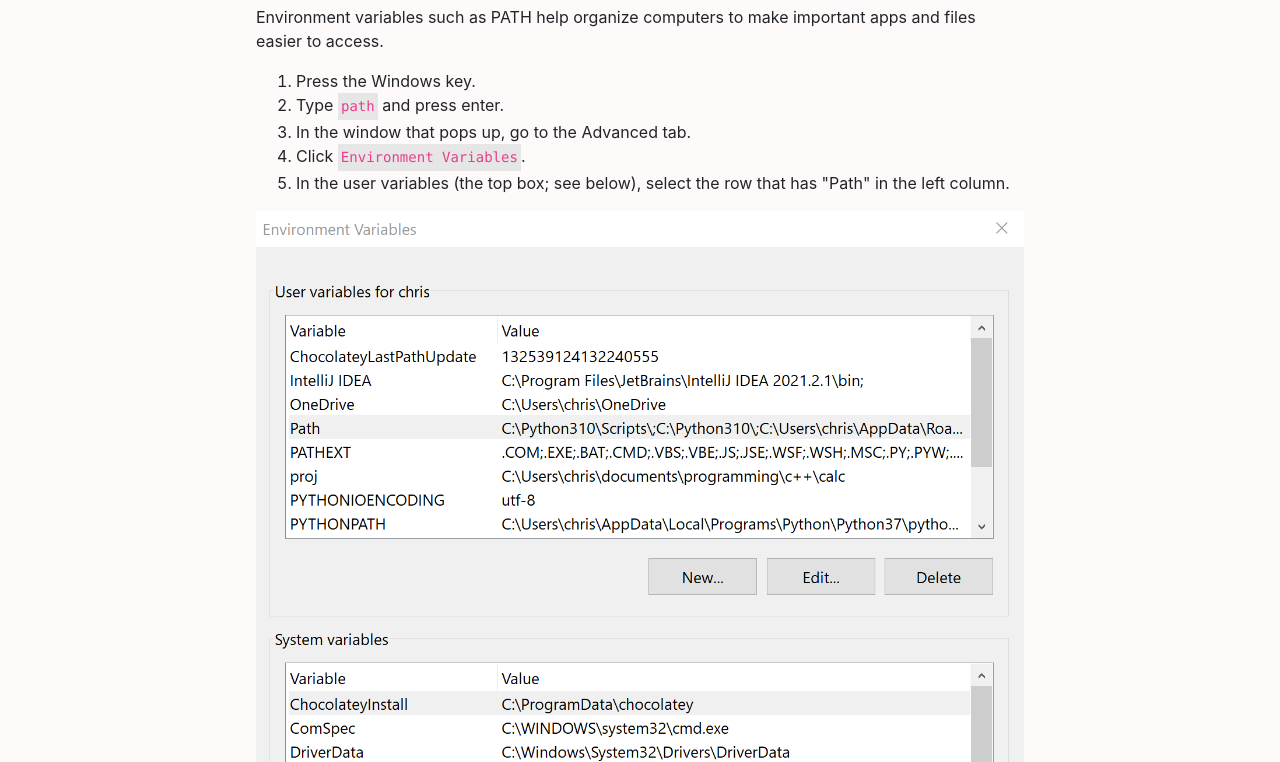
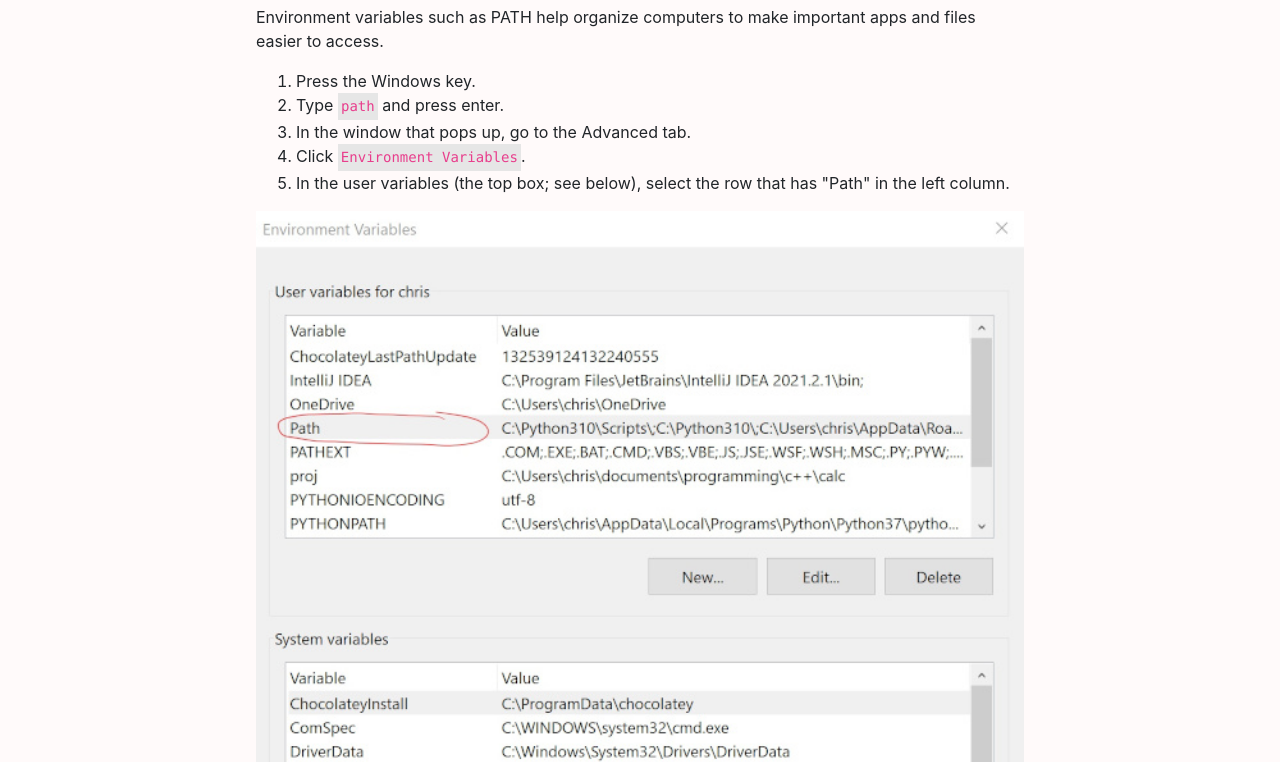
Before and after one commit to wheelercj/notes, a plain HTML site: page pages/20220429185353.html in a window 1280 px wide. Shown: the part 190-952 px from the top of the page. Drawn offline with nearby package versions, Linux system fonts and the light colour scheme.

Commit message:
Shrink the image and circle the "Path" row

```diff
--- a/pages/20220429185353.html
+++ b/pages/20220429185353.html
@@ -34,7 +34,7 @@
 <li>Click <code>Environment Variables</code>.</li>
 <li>In the user variables (the top box; see below), select the row that has &quot;Path&quot; in the left column.</li>
 </ol>
-<p><img src="042e949a8e86aedf377f6600367e3574.png" alt="042e949a8e86aedf377f6600367e3574.png" /></p>
+<p><img src="Inked042e949a8e86aedf377f6600367e3574_LI.jpg" alt="042e949a8e86aedf377f6600367e3574.png" /></p>
 <ol start="6">
 <li>Click <code>Edit</code>.</li>
 <li>Click <code>New</code>.</li>
```
Also changed, not shown: pages/Inked042e949a8e86aedf377f6600367e3574_LI.jpg (added).
